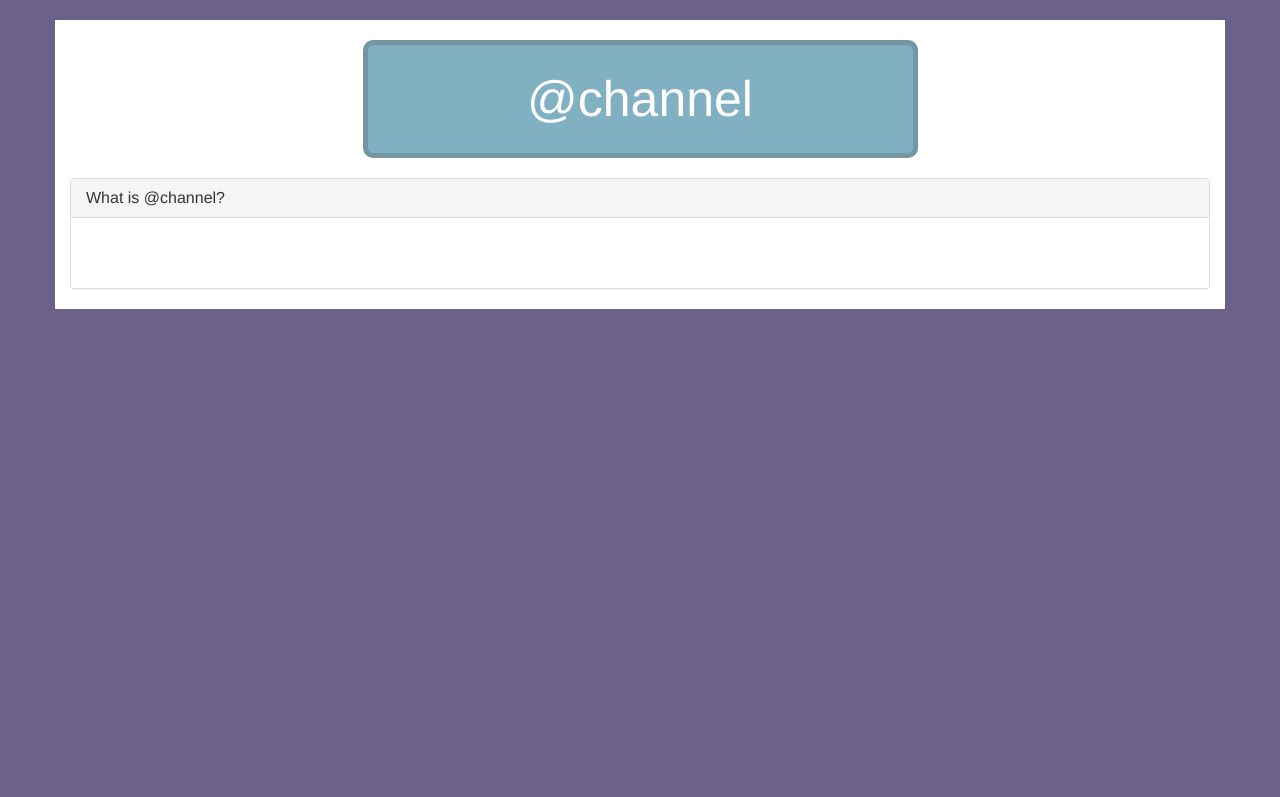
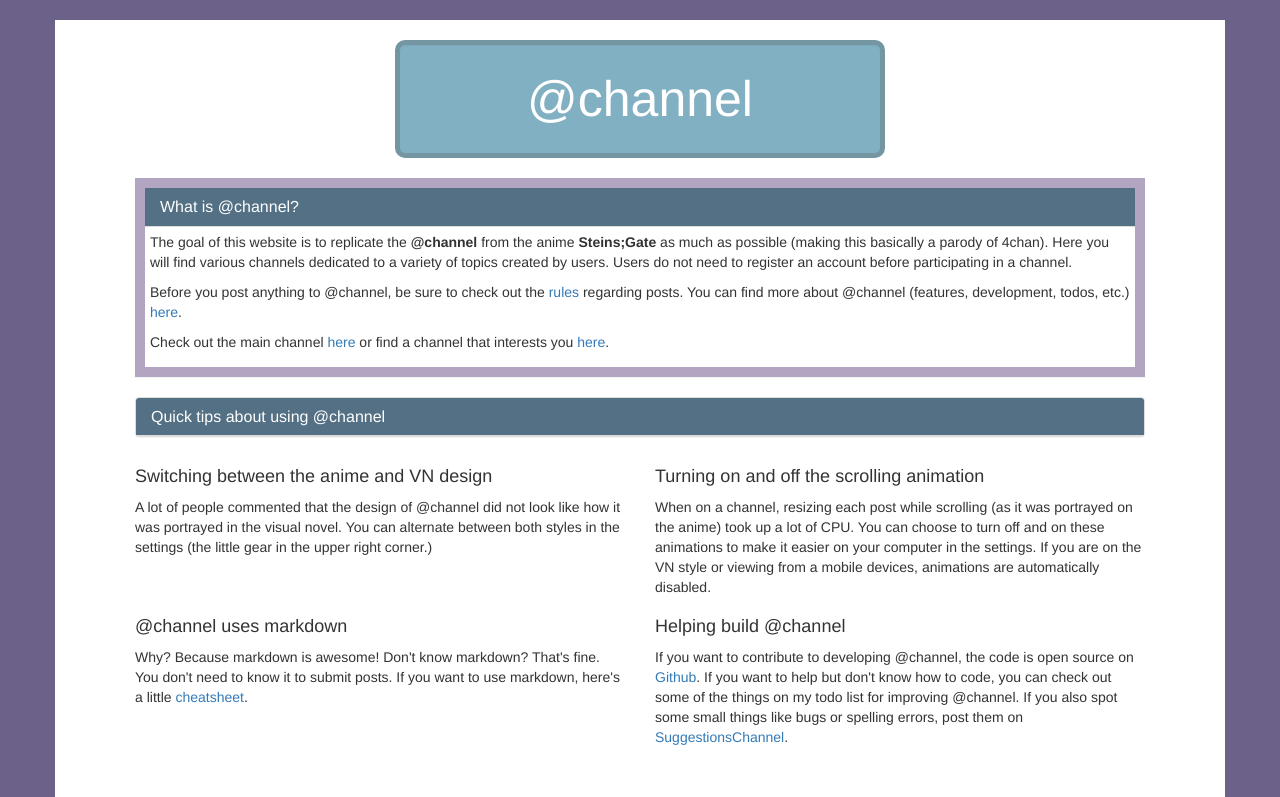
Before and after one commit to PiJoules/atchannel, a Flask app: page / in a window 1280 px wide. Shown: the part 54-851 px from the top of the page. Before the commit the page ends 363 px from the top, so only its background shows below. Run offline with Flask 2, Linux system fonts and the light colour scheme; data that the repository does not hold is empty; some libraries are stand-ins or nearby versions.

Commit message:
added index

```diff
--- a/static/css/index.css
+++ b/static/css/index.css
@@ -1,9 +1,11 @@
 
 .main {
 	background-color: white;
-	color: white;
 	font-family: "helvetica";
 	padding-top: 20px;
+	padding-left: 80px;
+	padding-right: 80px;
+	padding-bottom: 40px;
 }
 
 .atchannel-title {
@@ -16,6 +18,9 @@
 	line-height: 50px;
 }
 
+.about .panel-body {
+	padding: 5px;
+}
 
 /**
  * Anime
@@ -27,6 +32,24 @@
 .anime .atchannel-title {
 	background-color: #82b0c3;
 	border: 5px solid #7496a3;
+	color: white;
+}
+
+.anime .about {
+	border: 10px solid #b1a5c2;
+	border-radius: 0;
+}
+.anime .about .panel-heading{
+	background-color: #537084;
+	color: white;
+	border-radius: 0;
+}
+.anime .about .pandel-body {
+	color: black;
+}
+
+.anime .stuff .panel-heading {
+	background-color: #537084;
 	color: white;
 }
 
--- a/templates/index.html
+++ b/templates/index.html
@@ -34,9 +34,41 @@
                             <h3 class="panel-title">What is @channel?</h3>
                         </div>
                         <div class="panel-body">
-                            The goal of this website is to replicate the <b>@channel</b> from the anime <b>Steins;Gate</b> as much as possible (making this basically a parody of 4chan). Here you will find various channels dedicated to a variety of topics created by users. Users do not need to register an account before participating in a channel.
+                            <p>
+                                The goal of this website is to replicate the <b>@channel</b> from the anime <b>Steins;Gate</b> as much as possible (making this basically a parody of 4chan). Here you will find various channels dedicated to a variety of topics created by users. Users do not need to register an account before participating in a channel.
+                            </p>
+                            <p>Before you post anything to @channel, be sure to check out the <a href="/rules.html">rules</a> regarding posts. You can find more about @channel (features, development, todos, etc.) <a href="/about.html">here</a>.</p>
+                            <p>Check out the main channel <a href="/main">here</a> or find a channel that interests you <a href="/channels.html">here</a>.</p>
+                            <p></p>
                         </div>
                     </div>
+                </div>
+            </div>
+            <div class="row">
+                <div class="col-sm-12">
+                    <div class="stuff panel panel-default">
+                        <div class="panel-heading">
+                            <h3 class="panel-title">Quick tips about using @channel</h3>
+                        </div>
+                    </div>
+                </div>
+            </div>
+            <div class="row">
+                <div class="col-sm-6">
+                    <h4>Switching between the anime and VN design</h4>
+                    <p>A lot of people commented that the design of @channel did not look like how it was portrayed in the visual novel. You can alternate between both styles in the settings (the little gear in the upper right corner.)</p>
+                </div>
+                <div class="col-sm-6">
+                    <h4>Turning on and off the scrolling animation</h4>
+                    <p>When on a channel, resizing each post while scrolling (as it was portrayed on the anime) took up a lot of CPU. You can choose to turn off and on these animations to make it easier on your computer in the settings. If you are on the VN style or viewing from a mobile devices, animations are automatically disabled.</p>
+                </div>
+                <div class="col-sm-6">
+                    <h4>@channel uses markdown</h4>
+                    <p>Why? Because markdown is awesome! Don't know markdown? That's fine. You don't need to know it to submit posts. If you want to use markdown, here's a little <a target="_blank" href="https://github.com/adam-p/markdown-here/wiki/Markdown-Cheatsheet">cheatsheet</a>.</p>
+                </div>
+                <div class="col-sm-6">
+                    <h4>Helping build @channel</h4>
+                    <p>If you want to contribute to developing @channel, the code is open source on <a target="_blank" href="https://github.com/PiJoules/-channel">Github</a>. If you want to help but don't know how to code, you can check out some of the things on my todo list for improving @channel. If you also spot some small things like bugs or spelling errors, post them on <a href="/Suggestions">SuggestionsChannel</a>.</p>
                 </div>
             </div>
         </div>
```
